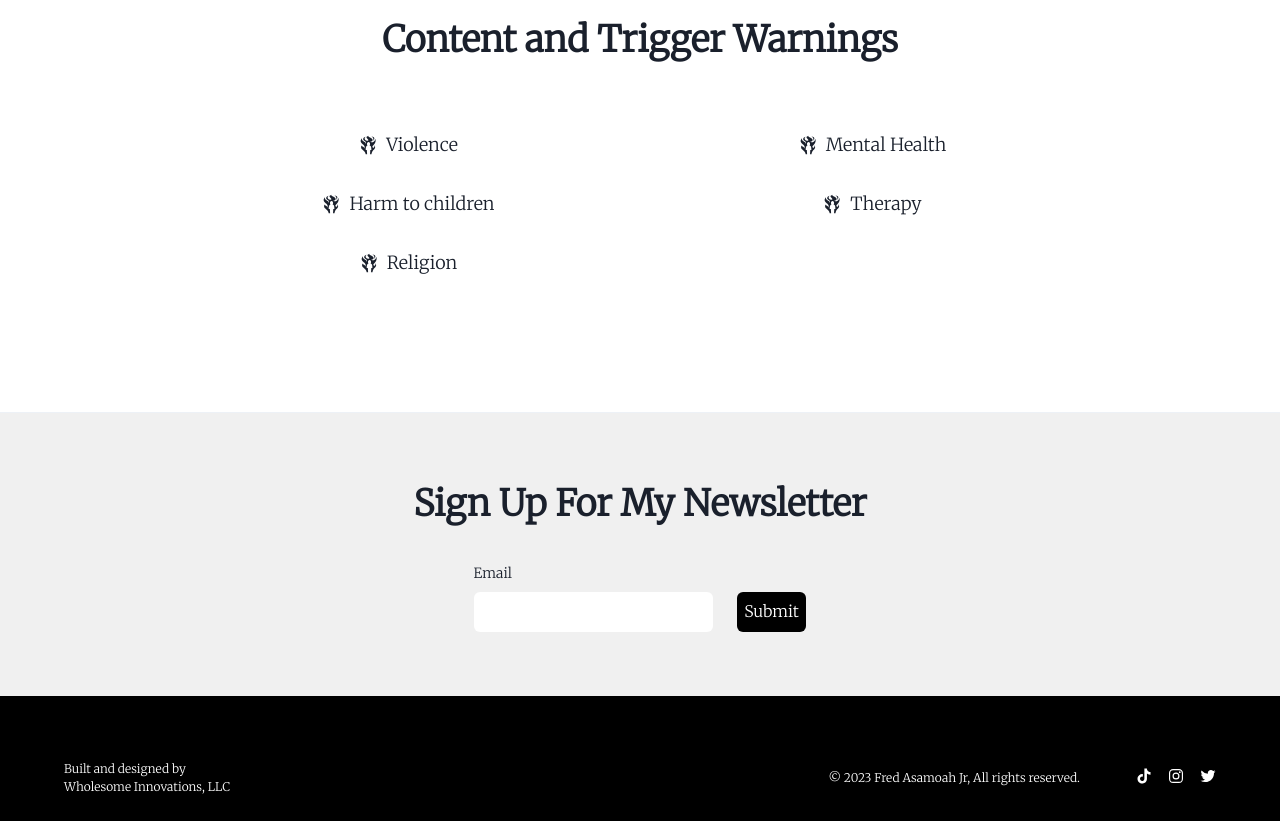
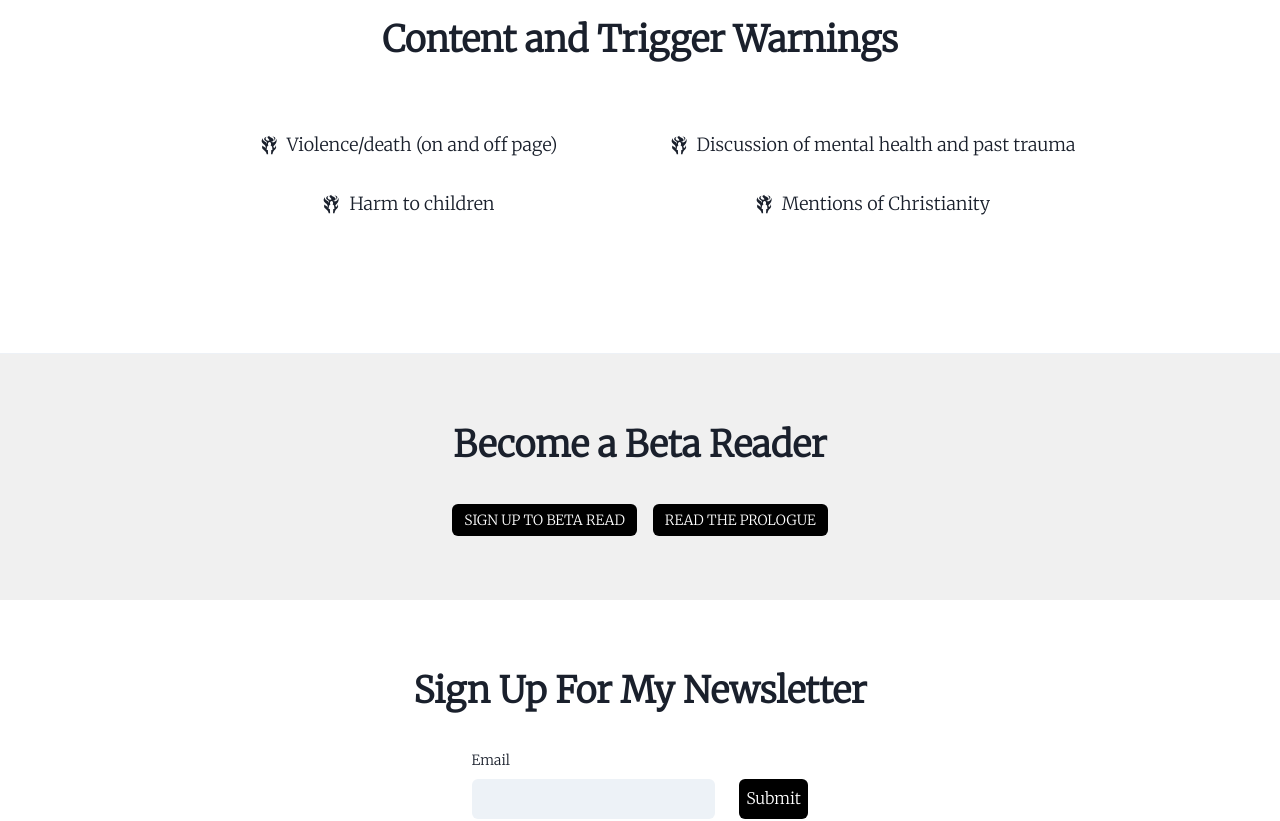
Before and after one commit to fasamoah19/frederickasamoahjr.com, a Next.js app: page / in a window 1280 px wide. Shown: the part 2320-3141 px from the top of the page. Built offline with nearby package versions, Linux system fonts and the light colour scheme.

Commit message:
Updated beta reader form Updated the index page content and trigger warnings. Added another section underneath the content and trigger warnings to allow users to sign up to beta read

```diff
--- a/components/modals/BetaReadSignUpDrawer.tsx
+++ b/components/modals/BetaReadSignUpDrawer.tsx
@@ -108,7 +108,7 @@ export default function BetaReadSignUpDrawer({
       const response = await fetch("/api/beta-read-request", {
         method: "POST",
         headers: {
-          "Content-Type": "application/json"
+          "Content-Type": "application/json",
         },
         body: JSON.stringify({
           name: state.name,
@@ -152,18 +152,26 @@ export default function BetaReadSignUpDrawer({
             <Text as={"span"} fontWeight={"bold"}>
               Friday May 12th, 2023
             </Text>
+            . The manuscript will be sent out on{" "}
+            <Text as={"span"} fontWeight={"bold"}>
+              April 3rd, 2023
+            </Text>
             . Please{" "}
             <Link
               as={NextLink}
               href={"/the-pivot/prologue"}
               target={"_blank"}
               textDecoration={"underline"}
-              fontWeight={'bold'}
+              fontWeight={"bold"}
             >
-               read the prologue
+              read the prologue
             </Link>{" "}
             found here before signing up to ensure you like the writing style of
             Fred Asamoah Jr first.
+          </Text>
+          <br />
+          <Text fontSize={"sm"} fontWeight={"bold"} textDecoration={'underline'}>
+            The last day to sign up is March 31st, 2023.
           </Text>
           <br />
           <Text fontSize={"sm"} fontWeight={"bold"}>
@@ -182,6 +190,7 @@ export default function BetaReadSignUpDrawer({
             >
               <strong>email me</strong>
             </Link>
+            .
           </Text>
 
           <form
@@ -259,8 +268,13 @@ export default function BetaReadSignUpDrawer({
               {/** Trigger warnings */}
               <FormControl mt={8} isRequired>
                 <FormLabel fontSize={"sm"}>
-                  By checking this box, you agree that you have read through the
-                  trigger warnings found here
+                  By checking this box, you are aware the content trigger
+                  warnings for this book are:{" "}
+                  <strong>
+                    violence/death (on and off page), discussion of mental
+                    health and past trauma, harm to children, and mentions of
+                    Christianity.
+                  </strong>
                 </FormLabel>
                 <CheckboxGroup
                   value={state.triggerAck}
--- a/pages/index.tsx
+++ b/pages/index.tsx
@@ -46,7 +46,8 @@ export default function Home() {
   // Router for page navigation
   const router = useRouter();
   // Description of the page used for the header
-  const headerDescription = "Author website of Fred Asamoah Jr, the author of Sci-Fi / Fantasy novel: The Pivot";
+  const headerDescription =
+    "Author website of Fred Asamoah Jr, the author of Sci-Fi / Fantasy novel: The Pivot";
 
   // State used for adding a user to the mailing list
   const [email, setEmail] = useState<EmailObject>({
@@ -77,7 +78,10 @@ export default function Home() {
   return (
     <>
       <BetaReadSignUpDrawer isOpen={isOpen} onClose={onClose} />
-      <HeadComponent title="Home | Fred Asamoah Jr" description={headerDescription} />
+      <HeadComponent
+        title="Home | Fred Asamoah Jr"
+        description={headerDescription}
+      />
       <Box bgColor={"white"}>
         <Flex
           bgImage={{ base: "", md: "/images/image-manipulation-3442184.jpg" }}
@@ -359,7 +363,7 @@ export default function Home() {
               align={"center"}
             >
               <Icon as={GiFireSilhouette} boxSize={5} />
-              <Text fontSize={18}>Violence</Text>
+              <Text fontSize={18}>Violence/death (on and off page)</Text>
             </HStack>
             <HStack
               as={motion.div}
@@ -370,7 +374,9 @@ export default function Home() {
               align={"center"}
             >
               <Icon as={GiFireSilhouette} boxSize={5} />
-              <Text fontSize={18}>Mental Health</Text>
+              <Text fontSize={18}>
+                Discussion of mental health and past trauma
+              </Text>
             </HStack>
             <HStack
               as={motion.div}
@@ -385,17 +391,6 @@ export default function Home() {
             </HStack>
             <HStack
               as={motion.div}
-              initial={{ opacity: 0, x: 100 }}
-              whileInView={{ opacity: 1, x: 0, transition: { duration: 1.0 } }}
-              viewport={{ once: true }}
-              justify={"center"}
-              align={"center"}
-            >
-              <Icon as={GiFireSilhouette} boxSize={5} />
-              <Text fontSize={18}>Therapy</Text>
-            </HStack>
-            <HStack
-              as={motion.div}
               initial={{ opacity: 0, x: 50 }}
               whileInView={{ opacity: 1, x: 0, transition: { duration: 1.0 } }}
               viewport={{ once: true }}
@@ -403,11 +398,63 @@ export default function Home() {
               align={"center"}
             >
               <Icon as={GiFireSilhouette} boxSize={5} />
-              <Text fontSize={18}>Religion</Text>
+              <Text fontSize={18}>Mentions of Christianity</Text>
             </HStack>
           </SimpleGrid>
         </Flex>
         <Divider h={2} />
+
+        {/** Become a Beta Reader*/}
+        <Flex
+          py={{ base: 8, md: 16 }}
+          width={"100%"}
+          justify={"center"}
+          align={"center"}
+          direction={"column"}
+          bgColor={"blackAlpha.100"}
+          px={{ base: 4 }}
+        >
+          <Text textStyle={"h2"}>Become a Beta Reader</Text>
+          <ButtonGroup
+            gap={4}
+            flexDirection={{ base: "column", md: "row" }}
+            spacing={0}
+          >
+            <Button
+              as={motion.button}
+              whileHover={{
+                scale: 0.9,
+                transition: { duration: 0.1 },
+              }}
+              whileTap={{ scale: 0.8, borderRadius: "5%" }}
+              fontWeight={merriweather.style.fontWeight}
+              color={"white"}
+              size={{ base: "md", md: "sm" }}
+              bgColor={"black"}
+              _hover={{ bgColor: "gray.700" }}
+              onClick={onOpen}
+            >
+              SIGN UP TO BETA READ
+            </Button>
+            <Button
+              as={motion.button}
+              whileHover={{
+                scale: 0.9,
+                transition: { duration: 0.1 },
+              }}
+              whileTap={{ scale: 0.8, borderRadius: "5%" }}
+              fontWeight={merriweather.style.fontWeight}
+              color={"white"}
+              size={{ base: "md", md: "sm" }}
+              bgColor={"black"}
+              _hover={{ bgColor: "gray.700" }}
+              onClick={() => router.push("/the-pivot/prologue")}
+            >
+              READ THE PROLOGUE
+            </Button>
+          </ButtonGroup>
+        </Flex>
+
         {/** Newletter Sign Up*/}
         <Flex
           py={{ base: 8, md: 16 }}
@@ -415,7 +462,6 @@ export default function Home() {
           justify={"center"}
           align={"center"}
           direction={"column"}
-          bgColor={"blackAlpha.100"}
           px={{ base: 4 }}
         >
           <Text textStyle={"h2"}>Sign Up For My Newsletter</Text>
@@ -436,7 +482,7 @@ export default function Home() {
                   <HStack gap={6}>
                     <Input
                       type={"text"}
-                      variant={"solid"}
+                      variant={"filled"}
                       required
                       value={email.emailAddress}
                       fontSize={"md"}
```
